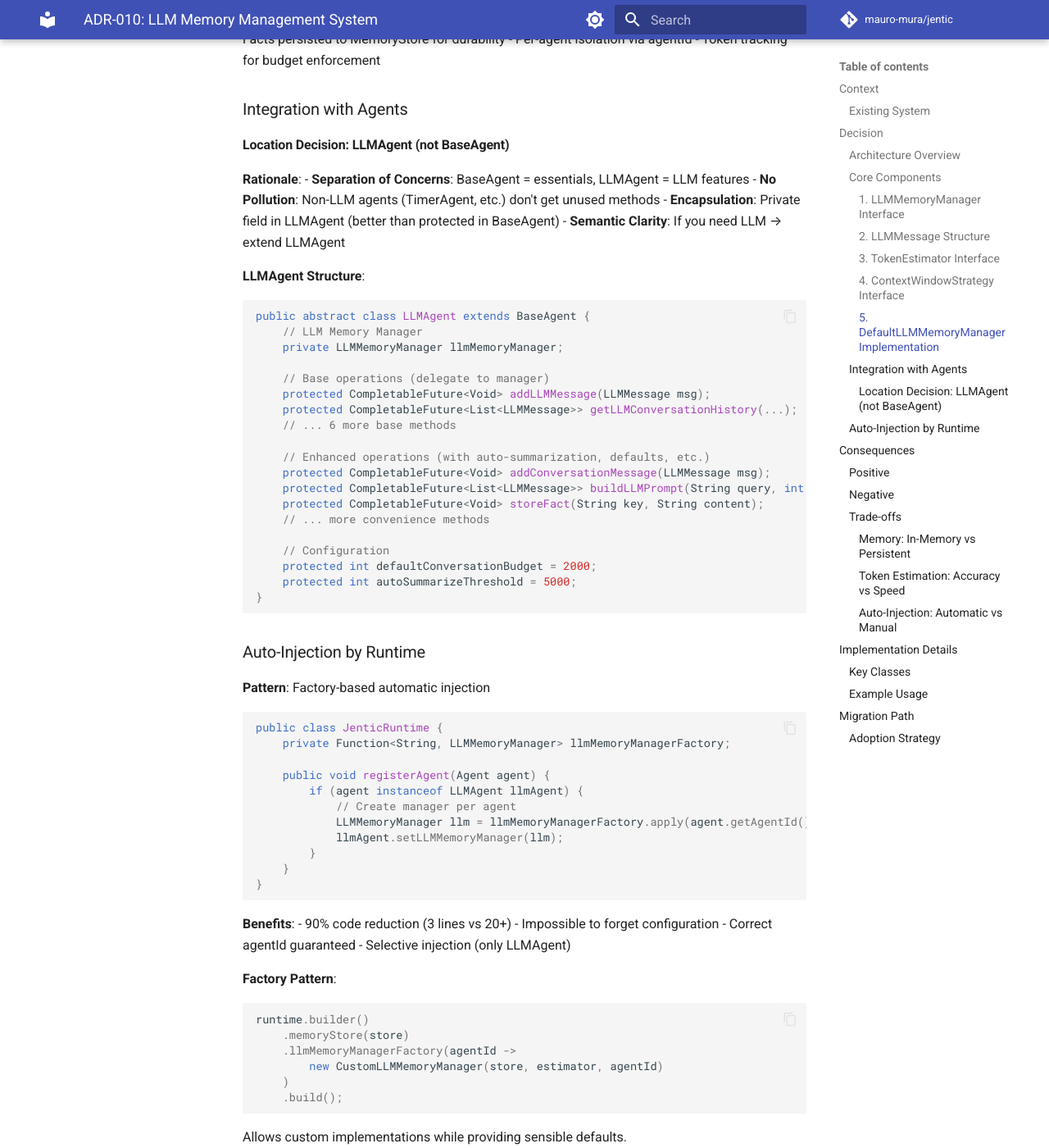
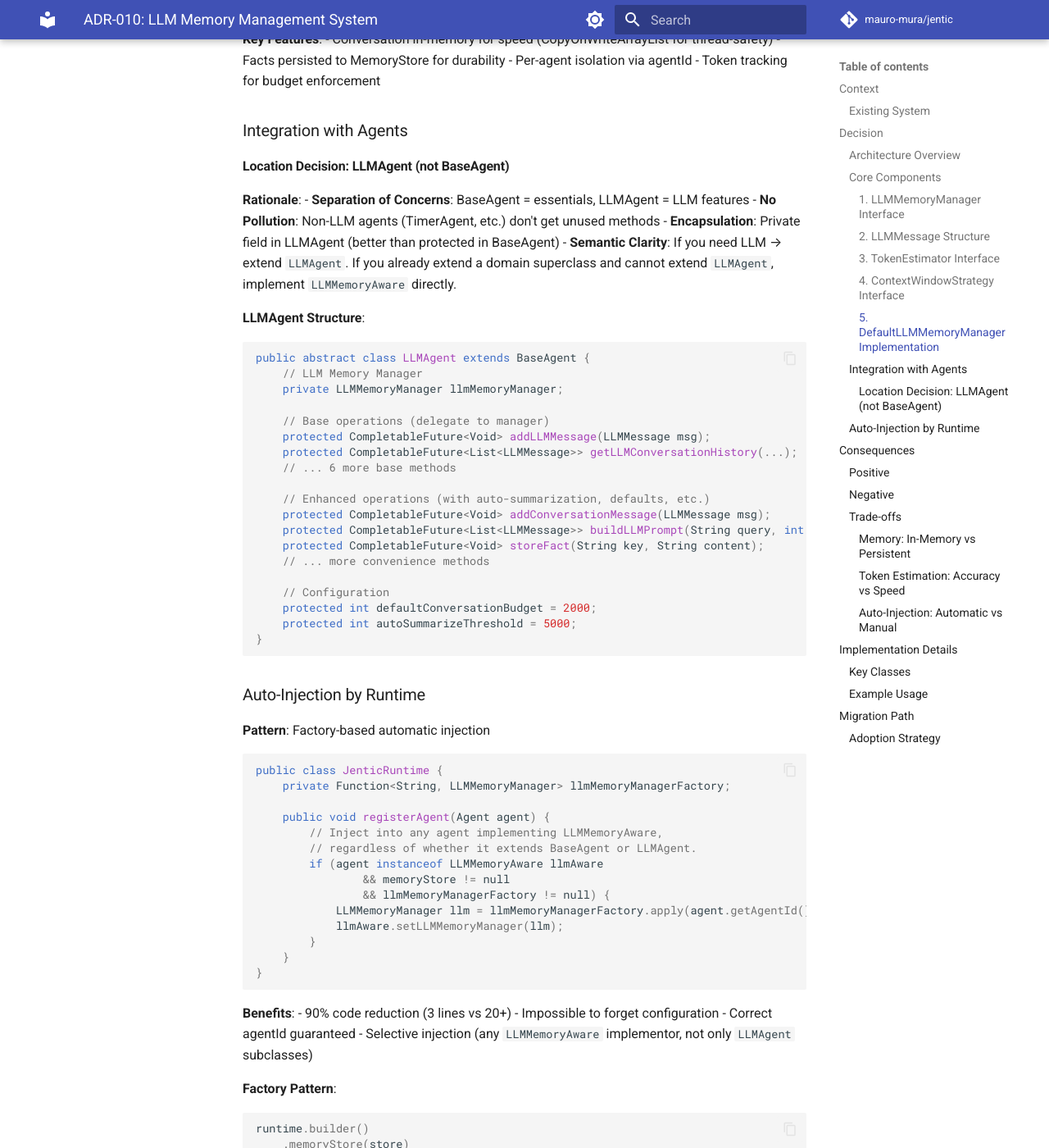
Before and after one commit to mauro-mura/jentic, an MkDocs documentation site: the page built from docs/adr/ADR-010-llm-memory-management.md, in a window 1280 px wide and 1400 px high, scrolled down 4191 px. Shown: the whole window at 82% size. Built offline with MkDocs 1.6.1 and Material for MkDocs 9.7.7, drawn with Linux system fonts in a browser that asks for light colours; comment, search, counter and statistics services are not loaded; some of the changed text lies outside the part shown.

Commit message:
docs(adr-010): update injection pattern to LLMMemoryAware

````diff
--- a/docs/adr/ADR-010-llm-memory-management.md
+++ b/docs/adr/ADR-010-llm-memory-management.md
@@ -2,6 +2,7 @@
 
 **Status**: Accepted
 **Date**: 2025-12-23
+**Updated**: 2026-03-06 — Added `LLMMemoryAware` interface; injection now targets `LLMMemoryAware` instead of `LLMAgent` directly (see [CHANGELOG](../../CHANGELOG.md))
 **Authors**: Project Team
 
 ---
@@ -215,7 +216,8 @@ memoryStore.store(MemoryEntry.builder()
 - **Separation of Concerns**: BaseAgent = essentials, LLMAgent = LLM features
 - **No Pollution**: Non-LLM agents (TimerAgent, etc.) don't get unused methods
 - **Encapsulation**: Private field in LLMAgent (better than protected in BaseAgent)
-- **Semantic Clarity**: If you need LLM → extend LLMAgent
+- **Semantic Clarity**: If you need LLM → extend `LLMAgent`. If you already extend a domain
+  superclass and cannot extend `LLMAgent`, implement `LLMMemoryAware` directly.
 
 **LLMAgent Structure**:
 ```java
@@ -249,10 +251,13 @@ public class JenticRuntime {
     private Function<String, LLMMemoryManager> llmMemoryManagerFactory;
 
     public void registerAgent(Agent agent) {
-        if (agent instanceof LLMAgent llmAgent) {
-            // Create manager per agent
+        // Inject into any agent implementing LLMMemoryAware,
+        // regardless of whether it extends BaseAgent or LLMAgent.
+        if (agent instanceof LLMMemoryAware llmAware
+                && memoryStore != null
+                && llmMemoryManagerFactory != null) {
             LLMMemoryManager llm = llmMemoryManagerFactory.apply(agent.getAgentId());
-            llmAgent.setLLMMemoryManager(llm);
+            llmAware.setLLMMemoryManager(llm);
         }
     }
 }
@@ -262,7 +267,7 @@ public class JenticRuntime {
 - 90% code reduction (3 lines vs 20+)
 - Impossible to forget configuration
 - Correct agentId guaranteed
-- Selective injection (only LLMAgent)
+- Selective injection (any `LLMMemoryAware` implementor, not only `LLMAgent` subclasses)
 
 **Factory Pattern**:
 ```java
@@ -386,7 +391,8 @@ dev.jentic.core.memory.llm/
 └── MemoryQuery.java               (search query)
 
 dev.jentic.core.llm/
-└── LLMMessage.java                (message record)
+├── LLMMessage.java                (message record)
+└── LLMMemoryAware.java            (injection marker interface)
 
 dev.jentic.runtime.memory.llm/
 ├── DefaultLLMMemoryManager.java   (implementation)
````
Also changed, not shown: CHANGELOG.md (+1 -1 lines).
